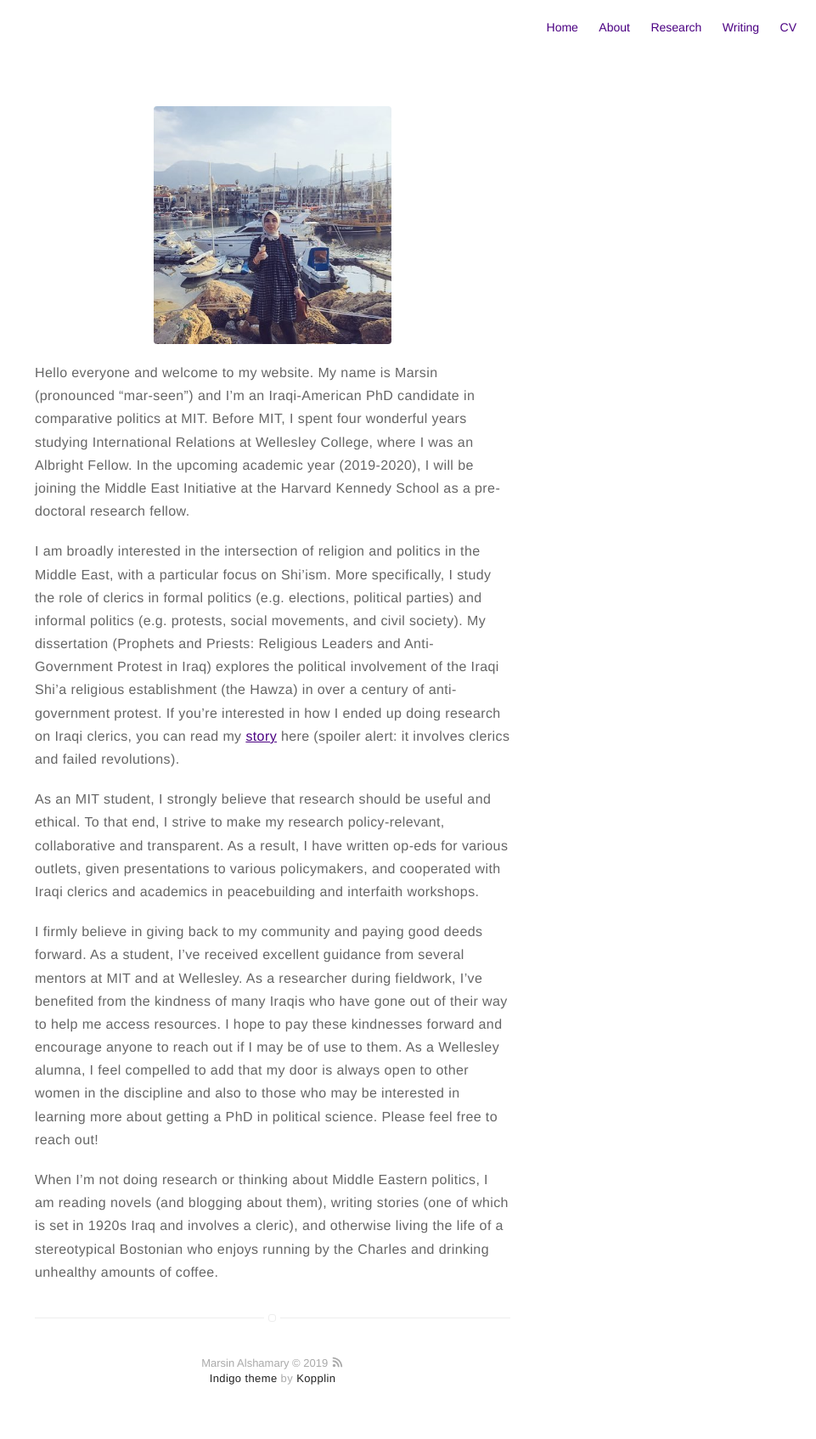
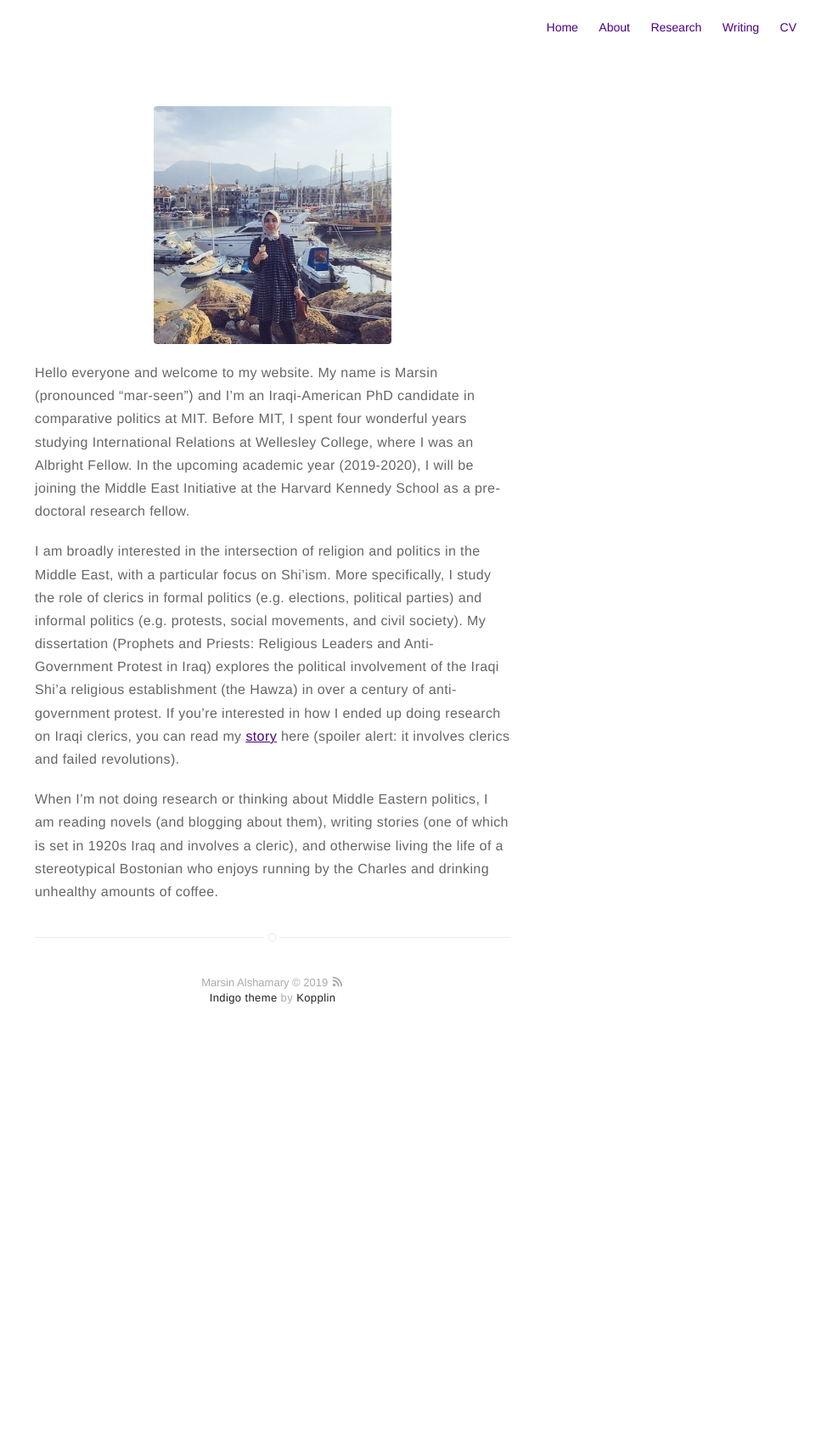
Before and after one commit to malshama/marsinalshamary, a Jekyll site: the page built from about.md, in a window 1280 px wide. Shown: the whole page at 85% size, without its empty margins (319-1280 px from the left). Built offline with Jekyll 4.4.1, drawn with Linux system fonts in a browser that asks for light colours; after the commit the page ends 1246 px from its top, so only the background shows below that.

Commit message:
Update about page, add more pictures, fix spelling, change navigation

```diff
--- a/_includes/nav.html
+++ b/_includes/nav.html
@@ -32,12 +32,6 @@
             </li>
         {% endif %}
 
-        {% if site.fieldwork == true %}
-            <li class="item">
-                <a class="link" href="{{ site.url }}/fieldwork">Fieldwork</a>
-            </li>
-        {% endif %}
-
         {% if site.resume == true %}
             <li class="item">
                 <a class="link" target="_blank" href="{% if site.resume-external %}{{ site.resume-url }}{% else %}{{ site.url }}/{{ site.resume-url }}{% endif %}">CV</a>
--- a/about.md
+++ b/about.md
@@ -15,16 +15,14 @@ Hello everyone and welcome to my website. My name is Marsin (pronounced “mar-s
 I am broadly interested in the intersection of religion and politics in the Middle East, with a particular focus on Shi’ism. More specifically, I study the role of clerics in formal politics (e.g. elections, political parties) and informal politics (e.g. protests, social movements, and civil society). My dissertation (Prophets and Priests: Religious Leaders and Anti-Government Protest in Iraq) explores the political involvement of the Iraqi Shi’a religious establishment (the Hawza) in over a century of anti-government protest. If you’re interested in how I ended up doing research on Iraqi clerics, you can read my <a target="_blank" href="https://news.mit.edu/2016/from-babylon-to-baudelaire-and-back-marsin-alshamary-0526">story</a> here (spoiler alert: it involves clerics and failed revolutions).
 </p>
 
+<!--
 <p>
-
 As an MIT student, I strongly believe that research should be useful and ethical. To that end, I strive to make my research policy-relevant, collaborative and transparent. As a result, I have written op-eds for various outlets, given presentations to various policymakers, and cooperated with Iraqi clerics and academics in peacebuilding and interfaith workshops.
 
 </p>
-
 <p>
-
  I firmly believe in giving back to my community and paying good deeds forward. As a student, I’ve received excellent guidance from several mentors at MIT and at Wellesley. As a researcher during fieldwork, I’ve benefited from the kindness of many Iraqis who have gone out of their way to help me access resources. I hope to pay these kindnesses forward and encourage anyone to reach out if I may be of use to them. As a Wellesley alumna, I feel compelled to add that my door is always open to other women in the discipline and also to those who may be interested in learning more about getting a PhD in political science. Please feel free to reach out! </p>
-
+-->
 <p>
 
 When I’m not doing research or thinking about Middle Eastern politics, I am reading novels (and blogging about them), writing stories (one of which is set in 1920s Iraq and involves a cleric), and otherwise living the life of a stereotypical Bostonian who enjoys running by the Charles and drinking unhealthy amounts of coffee.
```
Also changed, not shown: research.md (+11 -2 lines), writing.md (+6 -0 lines), assets/images/fog_palmtrees.jpg (added), 2 other files.
